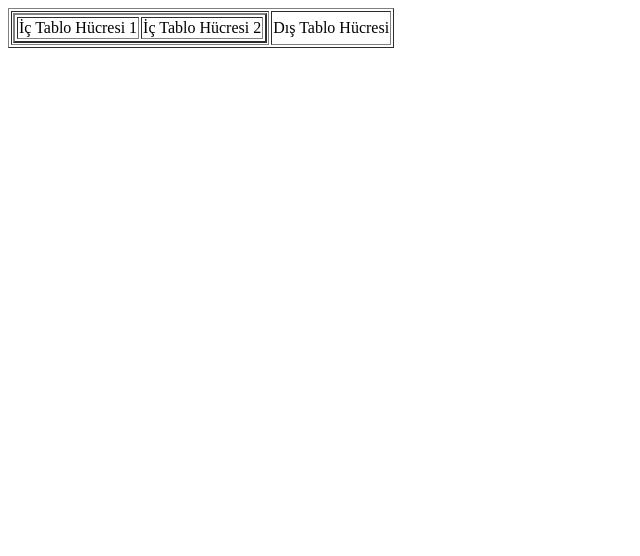
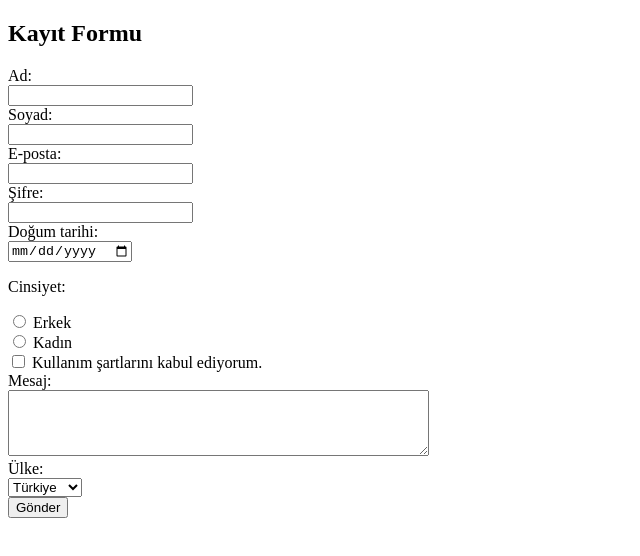
Before and after one commit to behcetmuhammed/PatikaPlusFrontendHomework, a plain HTML site: page index.html in a window 1280 px wide. Shown: the whole page, without its empty margins (0-640 px from the left). Drawn offline with Linux system fonts and the light colour scheme.

Commit message:
2. Ödev

```diff
--- a/index.html
+++ b/index.html
@@ -1,23 +1,53 @@
 <!DOCTYPE html>
-<html lang="en">
-  <head>
-    <meta charset="UTF-8" />
-    <meta name="viewport" content="width=device-width, initial-scale=1.0" />
-    <title>Document</title>
-  </head>
+<html>
   <body>
-    <table border="1">
-      <tr>
-        <td>
-          <table border="2">
-            <tr>
-              <td>İç Tablo Hücresi 1</td>
-              <td>İç Tablo Hücresi 2</td>
-            </tr>
-          </table>
-        </td>
-        <td>Dış Tablo Hücresi</td>
-      </tr>
-    </table>
+    <h2>Kayıt Formu</h2>
+
+    <form action="/submit_form.html" method="get">
+      <!-- Text Input -->
+      <label for="fname">Ad:</label><br />
+      <input type="text" id="fname" name="fname" required /><br />
+
+      <label for="lname">Soyad:</label><br />
+      <input type="text" id="lname" name="lname" required /><br />
+
+      <!-- Email Input -->
+      <label for="email">E-posta:</label><br />
+      <input type="email" id="email" name="email" required /><br />
+
+      <!-- Password Input -->
+      <label for="pwd">Şifre:</label><br />
+      <input type="password" id="pwd" name="pwd" minlength="8" required /><br />
+
+      <!-- Date Input -->
+      <label for="dob">Doğum tarihi:</label><br />
+      <input type="date" id="dob" name="dob" required /><br />
+
+      <!-- Radio Button Input -->
+      <p>Cinsiyet:</p>
+      <input type="radio" id="male" name="gender" value="male" required />
+      <label for="male">Erkek</label><br />
+      <input type="radio" id="female" name="gender" value="female" required />
+      <label for="female">Kadın</label><br />
+
+      <!-- Checkbox Input -->
+      <input type="checkbox" id="terms" name="terms" required />
+      <label for="terms">Kullanım şartlarını kabul ediyorum.</label><br />
+
+      <!-- Textarea Input -->
+      <label for="message">Mesaj:</label><br />
+      <textarea id="message" name="message" rows="4" cols="50"></textarea><br />
+
+      <!-- Select Input -->
+      <label for="country">Ülke:</label><br />
+      <select id="country" name="country">
+        <option value="turkey">Türkiye</option>
+        <option value="usa">ABD</option>
+        <option value="germany">Almanya</option></select
+      ><br />
+
+      <!-- Submit Button -->
+      <input type="submit" value="Gönder" />
+    </form>
   </body>
 </html>
```
Also changed, not shown: Practical_UseFormElements.html (added, +91 -0 lines).
